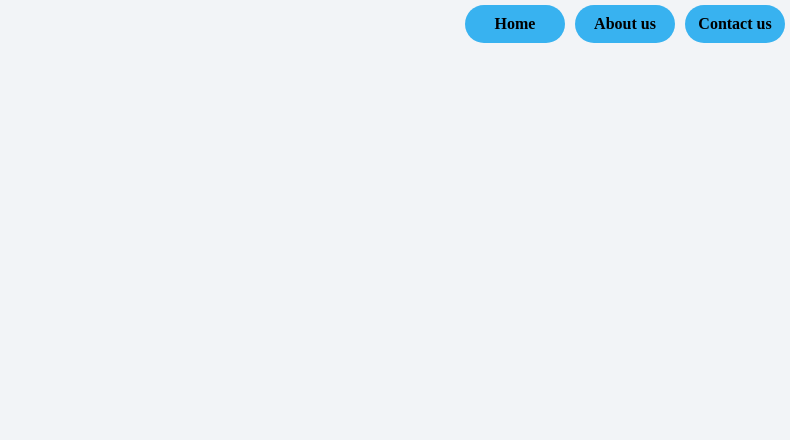
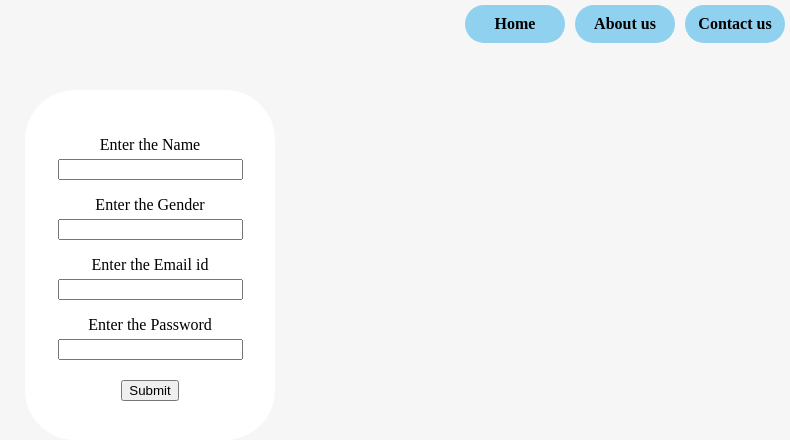
Before and after one commit to sooraj14/simple-website, a Flask app: page /contact in a window 1280 px wide. Shown: the top 440 px of the page, without its empty margins (490-1280 px from the left). Run offline with Flask 2, Linux system fonts and the light colour scheme.

Commit message:
input created in contact us

```diff
--- a/static/css/main.css
+++ b/static/css/main.css
@@ -1,11 +1,11 @@
 body{
     width: 100%;
-    background-color: rgb(242, 244, 247);
+    background-color:rgba(57, 55, 55, 0.043);
     margin: 0;
 
 }
 .pd{
-    background-color: rgb(56, 178, 240);
+    background-color: rgb(145, 209, 240);
     border-radius: 30px;
     font-weight: bold;
     color: black;
@@ -25,7 +25,7 @@ a{
 
 span:hover,
 current span{
-    background-color: #dcf082;
+    background-color: #36383824;
 }
 
 .navbar{
@@ -47,6 +47,7 @@ current span{
     border-collapse:collapse;
     padding:50px;
 }
+
 .homeTd{
 text-align: center;
 border-spacing: 15px;
@@ -87,3 +88,28 @@ img{
 .aboutTable{
     float: left;
 }
+form{
+    text-align: center;
+    padding-top: 30px;
+    padding-bottom: 70px;
+    background-color:white;
+    border-radius: 50px;
+    width :250px;
+    height: 250px;
+    margin-left: auto;
+    margin-right: auto;
+}
+.submit{
+padding-top: 20px;
+
+
+}
+.para{
+    margin-bottom: 5px;
+}
+.division{
+    padding-top: 40px;
+    align-items: center;
+
+
+}
--- a/templates/contactus.html
+++ b/templates/contactus.html
@@ -19,6 +19,21 @@
 </nav>
     <!-- <img src="/static/images/img.png">     -->
 
+<div class="division">
+<form>
+  <p class="para">Enter the Name</p>
+  <input type="text"Name="sooraj">
+  <p class="para">Enter the Gender</p>
+  <input type="text"Gender="male">
+  <p class="para">Enter the Email id</p>
+  <input type="text"Email id="soorajchowkikharvi@gmail.com">
+  <p class="para">Enter the Password</p>
+  <input type="number"Password="123456">
+<div class="submit">
+  <input type="submit">
+</div>
+</form>
 
+</div>
   </body>
 </html>
```
